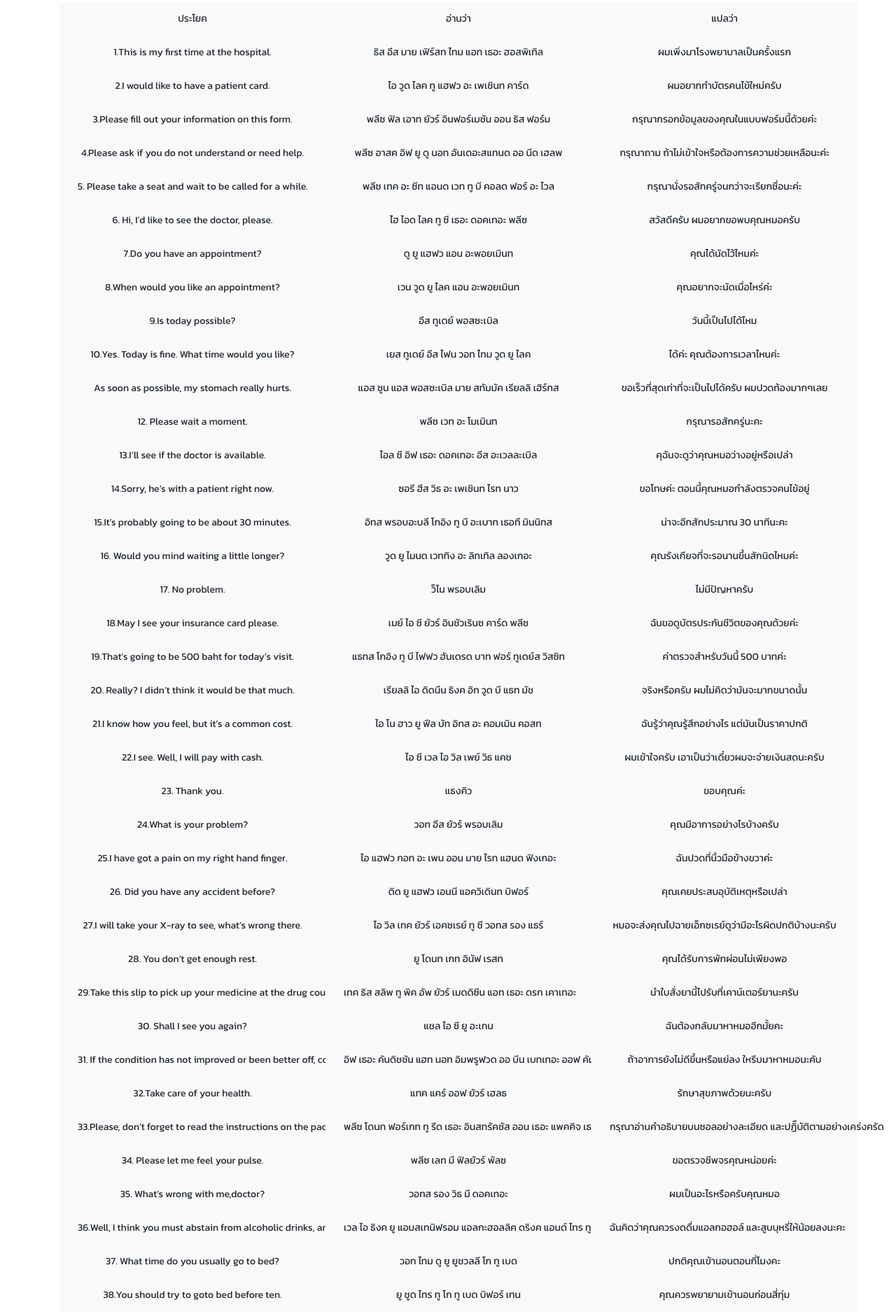
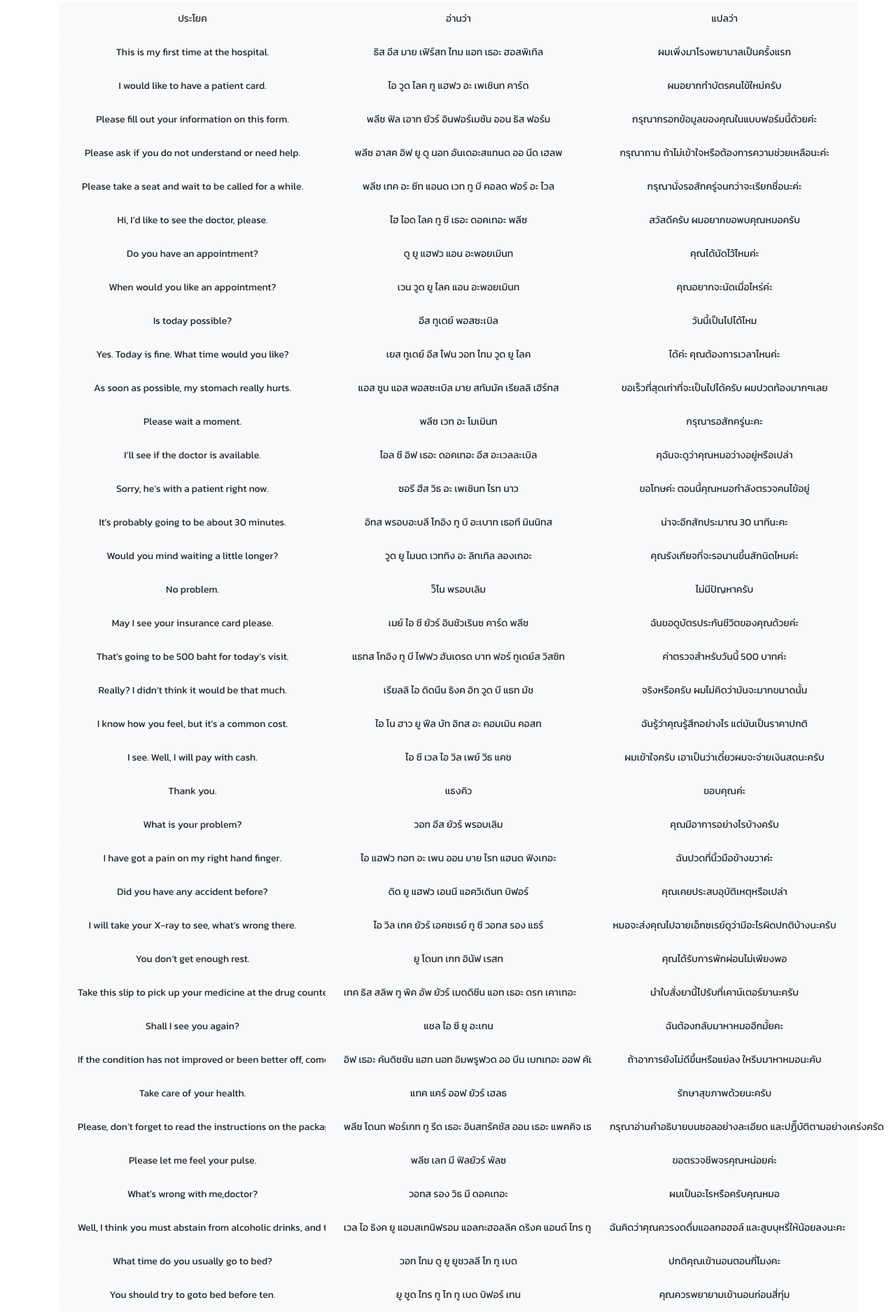
Before and after one commit to Kittipot321/project-web-tech2, a plain HTML site: page webtech/story5.html in a window 1280 px wide. Shown: the part 245-2123 px from the top of the page at 70% size. Drawn offline with nearby package versions, Linux system fonts and the light colour scheme.

```diff
--- a/webtech/story5.html
+++ b/webtech/story5.html
@@ -117,7 +117,7 @@
                 </div>
                 <div class="row">
                     <div class="col-sm-4 btn btn-light">
-                        <p class="btn">1.This is my first time at the hospital. </p>
+                        <p class="btn">This is my first time at the hospital. </p>
                     </div>
                     <div class="col-sm-4 btn btn-light">
                         <p class="btn">ธิส อีส มาย เฟิร์สท ไทม แอท เธอะ ฮอสพิเทิล</p>
@@ -128,7 +128,7 @@
                 </div>
                 <div class="row">
                     <div class="col-sm-4 btn btn-light">
-                        <p class="btn">2.I would like to have a patient card. </p>
+                        <p class="btn">I would like to have a patient card. </p>
                     </div>
                     <div class="col-sm-4 btn btn-light">
                         <p class="btn">ไอ วูด ไลค ทู แฮฟว อะ เพเชินท คาร์ด</p>
@@ -139,7 +139,7 @@
                 </div>
                 <div class="row">
                     <div class="col-sm-4 btn btn-light">
-                        <p class="btn">3.Please fill out your information on this form. </p>
+                        <p class="btn">Please fill out your information on this form. </p>
                     </div>
                     <div class="col-sm-4 btn btn-light">
                         <p class="btn">พลีซ ฟิล เอาท ยัวร์ อินฟอร์เมชัน ออน ธิส ฟอร์ม</p>
@@ -150,7 +150,7 @@
                 </div>
                 <div class="row">
                     <div class="col-sm-4 btn btn-light">
-                        <p class="btn">4.Please ask if you do not understand or need help.</p>
+                        <p class="btn">Please ask if you do not understand or need help.</p>
                     </div>
                     <div class="col-sm-4 btn btn-light">
                         <p class="btn">พลีซ อาสค อิฟ ยู ดู นอท อันเดอะสแทนด ออ นีด เฮลพ</p>
@@ -161,7 +161,7 @@
                 </div>
                 <div class="row">
                     <div class="col-sm-4 btn btn-light">
-                        <p class="btn">5. Please take a seat and wait to be called for a while. </p>
+                        <p class="btn">Please take a seat and wait to be called for a while. </p>
                     </div>
                     <div class="col-sm-4 btn btn-light">
                         <p class="btn">พลีซ เทค อะ ซีท แอนด เวท ทู บี คอลด ฟอร์ อะ ไวล</p>
@@ -172,7 +172,7 @@
                 </div>
                 <div class="row">
                     <div class="col-sm-4 btn btn-light">
-                        <p class="btn">6. Hi, I’d like to see the doctor, please.</p>
+                        <p class="btn">Hi, I’d like to see the doctor, please.</p>
                     </div>
                     <div class="col-sm-4 btn btn-light">
                         <p class="btn">ไฮ ไอด ไลค ทู ซี เธอะ ดอคเทอะ พลีซ</p>
@@ -183,7 +183,7 @@
                 </div>
                 <div class="row">
                     <div class="col-sm-4 btn btn-light">
-                        <p class="btn">7.Do you have an appointment?</p>
+                        <p class="btn">Do you have an appointment?</p>
                     </div>
                     <div class="col-sm-4 btn btn-light">
                         <p class="btn">ดู ยู แฮฟว แอน อะพอยเมินท</p>
@@ -194,7 +194,7 @@
                 </div>
                 <div class="row">
                     <div class="col-sm-4 btn btn-light">
-                        <p class="btn">8.When would you like an appointment?</p>
+                        <p class="btn">When would you like an appointment?</p>
                     </div>
                     <div class="col-sm-4 btn btn-light">
                         <p class="btn">เวน วูด ยู ไลค แอน อะพอยเมินท</p>
@@ -205,7 +205,7 @@
                 </div>
                 <div class="row">
                     <div class="col-sm-4 btn btn-light">
-                        <p class="btn">9.Is today possible?</p>
+                        <p class="btn">Is today possible?</p>
                     </div>
                     <div class="col-sm-4 btn btn-light">
                         <p class="btn">อีส ทูเดย์ พอสซะเบิล</p>
@@ -216,7 +216,7 @@
                 </div>
                 <div class="row">
                     <div class="col-sm-4 btn btn-light">
-                        <p class="btn">10.Yes. Today is fine. What time would you like?</p>
+                        <p class="btn">Yes. Today is fine. What time would you like?</p>
                     </div>
                     <div class="col-sm-4 btn btn-light">
                         <p class="btn">เยส ทูเดย์ อีส ไฟน วอท ไทม วูด ยู ไลค</p>
@@ -238,7 +238,7 @@
                 </div>
                 <div class="row">
                     <div class="col-sm-4 btn btn-light">
-                        <p class="btn">12. Please wait a moment.</p>
+                        <p class="btn">Please wait a moment.</p>
                     </div>
                     <div class="col-sm-4 btn btn-light">
                         <p class="btn">พลีซ เวท อะ โมเมินท</p>
@@ -249,7 +249,7 @@
                 </div>
                 <div class="row">
                     <div class="col-sm-4 btn btn-light">
-                        <p class="btn">13.I’ll see if the doctor is available.</p>
+                        <p class="btn">I’ll see if the doctor is available.</p>
                     </div>
                     <div class="col-sm-4 btn btn-light">
                         <p class="btn">ไอล ซี อิฟ เธอะ ดอคเทอะ อีส อะเวลละเบิล</p>
@@ -260,7 +260,7 @@
                 </div>
                 <div class="row">
                     <div class="col-sm-4 btn btn-light">
-                        <p class="btn">14.Sorry, he’s with a patient right now.</p>
+                        <p class="btn">Sorry, he’s with a patient right now.</p>
                     </div>
                     <div class="col-sm-4 btn btn-light">
                         <p class="btn">ซอรี ฮีส วิธ อะ เพเชินท ไรท นาว</p>
@@ -271,7 +271,7 @@
                 </div>
                 <div class="row">
                     <div class="col-sm-4 btn btn-light">
-                        <p class="btn">15.It’s probably going to be about 30 minutes.</p>
+                        <p class="btn">It’s probably going to be about 30 minutes.</p>
                     </div>
                     <div class="col-sm-4 btn btn-light">
                         <p class="btn">อิทส พรอบอะบลี โกอิง ทู บี อะเบาท เธอที มินนิทส</p>
@@ -282,7 +282,7 @@
                 </div>
                 <div class="row">
                     <div class="col-sm-4 btn btn-light">
-                        <p class="btn">16. Would you mind waiting a little longer?</p>
+                        <p class="btn">Would you mind waiting a little longer?</p>
                     </div>
                     <div class="col-sm-4 btn btn-light">
                         <p class="btn">วูด ยู ไมนด เวททิง อะ ลิทเทิล ลองเกอะ</p>
@@ -293,7 +293,7 @@
                 </div>
                 <div class="row">
                     <div class="col-sm-4 btn btn-light">
-                        <p class="btn">17. No problem.</p>
+                        <p class="btn">No problem.</p>
                     </div>
                     <div class="col-sm-4 btn btn-light">
                         <p class="btn">ว็โน พรอบเลิม</p>
@@ -304,7 +304,7 @@
                 </div>
                 <div class="row">
                     <div class="col-sm-4 btn btn-light">
-                        <p class="btn">18.May I see your insurance card please.</p>
+                        <p class="btn">May I see your insurance card please.</p>
                     </div>
                     <div class="col-sm-4 btn btn-light">
                         <p class="btn">เมย์ ไอ ซี ยัวร์ อินชัวเรินซ คาร์ด พลีซ</p>
@@ -315,7 +315,7 @@
                 </div>
                 <div class="row">
                     <div class="col-sm-4 btn btn-light">
-                        <p class="btn">19.That’s going to be 500 baht for today’s visit.</p>
+                        <p class="btn">That’s going to be 500 baht for today’s visit.</p>
                     </div>
                     <div class="col-sm-4 btn btn-light">
                         <p class="btn">แธทส โกอิง ทู บี ไฟฟว ฮันเดรด บาท ฟอร์ ทูเดย์ส วิสซิท</p>
@@ -326,7 +326,7 @@
                 </div>
                 <div class="row">
                     <div class="col-sm-4 btn btn-light">
-                        <p class="btn">20. Really? I didn’t think it would be that much.</p>
+                        <p class="btn">Really? I didn’t think it would be that much.</p>
                     </div>
                     <div class="col-sm-4 btn btn-light">
                         <p class="btn">เรียลลิ ไอ ดิดนึน ธิงค อิท วูด บี แธท มัช</p>
@@ -337,7 +337,7 @@
                 </div>
                 <div class="row">
                     <div class="col-sm-4 btn btn-light">
-                        <p class="btn">21.I know how you feel, but it’s a common cost.</p>
+                        <p class="btn">I know how you feel, but it’s a common cost.</p>
                     </div>
                     <div class="col-sm-4 btn btn-light">
                         <p class="btn">ไอ โน ฮาว ยู ฟีล บัท อิทส อะ คอมเมิน คอสท</p>
@@ -348,7 +348,7 @@
                 </div>
                 <div class="row">
                     <div class="col-sm-4 btn btn-light">
-                        <p class="btn">22.I see. Well, I will pay with cash.</p>
+                        <p class="btn">I see. Well, I will pay with cash.</p>
                     </div>
                     <div class="col-sm-4 btn btn-light">
                         <p class="btn">ไอ ซี เวล ไอ วิล เพย์ วิธ แคช</p>
@@ -359,7 +359,7 @@
                 </div>
                 <div class="row">
                     <div class="col-sm-4 btn btn-light">
-                        <p class="btn">23. Thank you.</p>
+                        <p class="btn">Thank you.</p>
                     </div>
                     <div class="col-sm-4 btn btn-light">
                         <p class="btn">แธงคิว</p>
@@ -370,7 +370,7 @@
                 </div>
                 <div class="row">
                     <div class="col-sm-4 btn btn-light">
-                        <p class="btn">24.What is your problem?</p>
+                        <p class="btn">What is your problem?</p>
                     </div>
                     <div class="col-sm-4 btn btn-light">
                         <p class="btn"> วอท อีส ยัวร์ พรอบเลิม</p>
@@ -381,7 +381,7 @@
                 </div>
                 <div class="row">
                     <div class="col-sm-4 btn btn-light">
-                        <p class="btn">25.I have got a pain on my right hand finger.</p>
+                        <p class="btn">I have got a pain on my right hand finger.</p>
                     </div>
                     <div class="col-sm-4 btn btn-light">
                         <p class="btn">ไอ แฮฟว กอท อะ เพน ออน มาย ไรท แฮนด ฟิงเกอะ</p>
@@ -392,7 +392,7 @@
                 </div>
                 <div class="row">
                     <div class="col-sm-4 btn btn-light">
-                        <p class="btn">26. Did you have any accident before?</p>
+                        <p class="btn">Did you have any accident before?</p>
                     </div>
                     <div class="col-sm-4 btn btn-light">
                         <p class="btn">ดิด ยู แฮฟว เอนนี แอควิเดินท บิฟอร์</p>
@@ -403,7 +403,7 @@
                 </div>
                 <div class="row">
                     <div class="col-sm-4 btn btn-light">
-                        <p class="btn">27.I will take your X-ray to see, what’s wrong there.</p>
+                        <p class="btn">I will take your X-ray to see, what’s wrong there.</p>
                     </div>
                     <div class="col-sm-4 btn btn-light">
                         <p class="btn">ไอ วิล เทค ยัวร์ เอคซเรย์ ทู ซี วอทส รอง แธร์</p>
@@ -414,7 +414,7 @@
                 </div>
                 <div class="row">
                         <div class="col-sm-4 btn btn-light">
-                            <p class="btn">28. You don’t get enough rest.</p>
+                            <p class="btn">You don’t get enough rest.</p>
                         </div>
                         <div class="col-sm-4 btn btn-light">
                             <p class="btn">ยู โดนท เกท อินัฟ เรสท</p>
@@ -425,7 +425,7 @@
                     </div>
                 <div class="row">
                     <div class="col-sm-4 btn btn-light">
-                        <p class="btn">29.Take this slip to pick up your medicine at the drug counter.</p>
+                        <p class="btn">Take this slip to pick up your medicine at the drug counter.</p>
                     </div>
                     <div class="col-sm-4 btn btn-light">
                         <p class="btn">เทค ธิส สลิพ ทู พิค อัพ ยัวร์ เมดดิซีน แอท เธอะ ดรก เคาเทอะ</p>
@@ -436,7 +436,7 @@
                 </div>
                 <div class="row">
                     <div class="col-sm-4 btn btn-light">
-                        <p class="btn">30. Shall I see you again?</p>
+                        <p class="btn">Shall I see you again?</p>
                     </div>
                     <div class="col-sm-4 btn btn-light">
                         <p class="btn">แชล ไอ ซี ยู อะเกน</p>
@@ -447,7 +447,7 @@
                 </div>
                 <div class="row">
                     <div class="col-sm-4 btn btn-light">
-                        <p class="btn"> 31. If the condition has not improved or been better off, come back right away.</p>
+                        <p class="btn">If the condition has not improved or been better off, come back right away.</p>
                     </div>
                     <div class="col-sm-4 btn btn-light">
                         <p class="btn">อิฟ เธอะ คันดิชชัน แฮท นอท อิมพรูฟวด ออ บีน เบทเทอะ ออฟ คัม แบค ไรท อะเวย์</p>
@@ -458,7 +458,7 @@
                 </div>
                 <div class="row">
                     <div class="col-sm-4 btn btn-light">
-                        <p class="btn">32.Take care of your health.</p>
+                        <p class="btn">Take care of your health.</p>
                     </div>
                     <div class="col-sm-4 btn btn-light">
                         <p class="btn">แทค แคร์ ออฟ ยัวร์ เฮลธ</p>
@@ -469,7 +469,7 @@
                 </div>
                 <div class="row">
                     <div class="col-sm-4 btn btn-light">
-                        <p class="btn">33.Please, don’t forget to read the instructions on the package thoroughly and follow them.</p>
+                        <p class="btn">Please, don’t forget to read the instructions on the package thoroughly and follow them.</p>
                     </div>
                     <div class="col-sm-4 btn btn-light">
                         <p class="btn">พลีซ โดนท ฟอร์เกท ทู รีด เธอะ อินสทรัคชัส ออน เธอะ แพคคิจ เธอรัฟลี แอนด์ ฟอลโล เธม</p>
@@ -480,7 +480,7 @@
                 </div>
                 <div class="row">
                     <div class="col-sm-4 btn btn-light">
-                        <p class="btn">34. Please let me feel your pulse.</p>
+                        <p class="btn">Please let me feel your pulse.</p>
                     </div>
                     <div class="col-sm-4 btn btn-light">
                         <p class="btn">พลีซ เลท มี ฟิลยัวร์ พัลซ</p>
@@ -491,7 +491,7 @@
                 </div>
                 <div class="row">
                     <div class="col-sm-4 btn btn-light">
-                        <p class="btn">35. What’s wrong with me,doctor?</p>
+                        <p class="btn">What’s wrong with me,doctor?</p>
                     </div>
                     <div class="col-sm-4 btn btn-light">
                         <p class="btn">วอทส รอง วิธ มี ดอคเทอะ</p>
@@ -502,7 +502,7 @@
                 </div>
                 <div class="row">
                     <div class="col-sm-4 btn btn-light">
-                        <p class="btn"> 36.Well, I think you must abstain from alcoholic drinks, and try to smoke less.</p>
+                        <p class="btn">Well, I think you must abstain from alcoholic drinks, and try to smoke less.</p>
                     </div>
                     <div class="col-sm-4 btn btn-light">
                         <p class="btn">เวล ไอ ธิงค ยู แอบสเทนิฟรอม แอลกะฮอลลิค ดริงค แอนด์ ไทร ทู สโมค เลส</p>
@@ -513,7 +513,7 @@
                 </div>
                 <div class="row">
                     <div class="col-sm-4 btn btn-light">
-                        <p class="btn">37. What time do you usually go to bed?</p>
+                        <p class="btn">What time do you usually go to bed?</p>
                     </div>
                     <div class="col-sm-4 btn btn-light">
                         <p class="btn">วอท ไทม ดู ยู ยูชวลลี โก ทู เบด</p>
@@ -524,7 +524,7 @@
                 </div>
                 <div class="row">
                     <div class="col-sm-4 btn btn-light">
-                        <p class="btn"> 38.You should try to goto bed before ten.</p>
+                        <p class="btn">You should try to goto bed before ten.</p>
                     </div>
                     <div class="col-sm-4 btn btn-light">
                         <p class="btn">ยู ชูด ไทร ทู โก ทู เบด บิฟอร์ เทน</p>
@@ -562,7 +562,7 @@
                 </div>
                 <div class="row">
                     <div class="col-sm-4 btn btn-light">
-                        <p class="btn">41.You want to maintain or to visit patients? </p>
+                        <p class="btn">You want to maintain or to visit patients? </p>
                     </div>
                     <div class="col-sm-4 btn btn-light">
                         <p class="btn">ยู วอนท ทู เมนเทน ออ ทู วิสซิท เพเชินทส</p>
```
Also changed, not shown: webtech/story2.html (+2 -3 lines), webtech/story21.html (+24 -21 lines), webtech/story22.html (+13 -22 lines), webtech/story51.html (+10 -2 lines), webtech/story52.html (+1 -1 lines).
